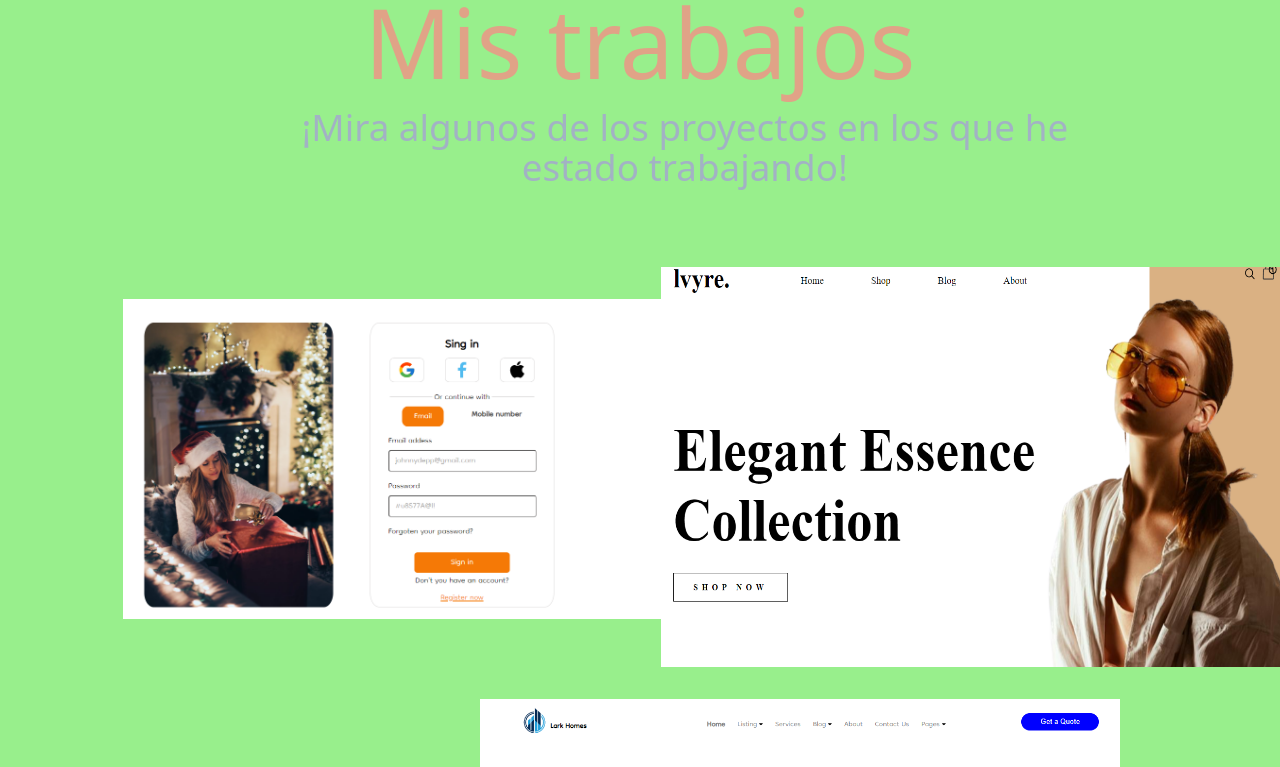
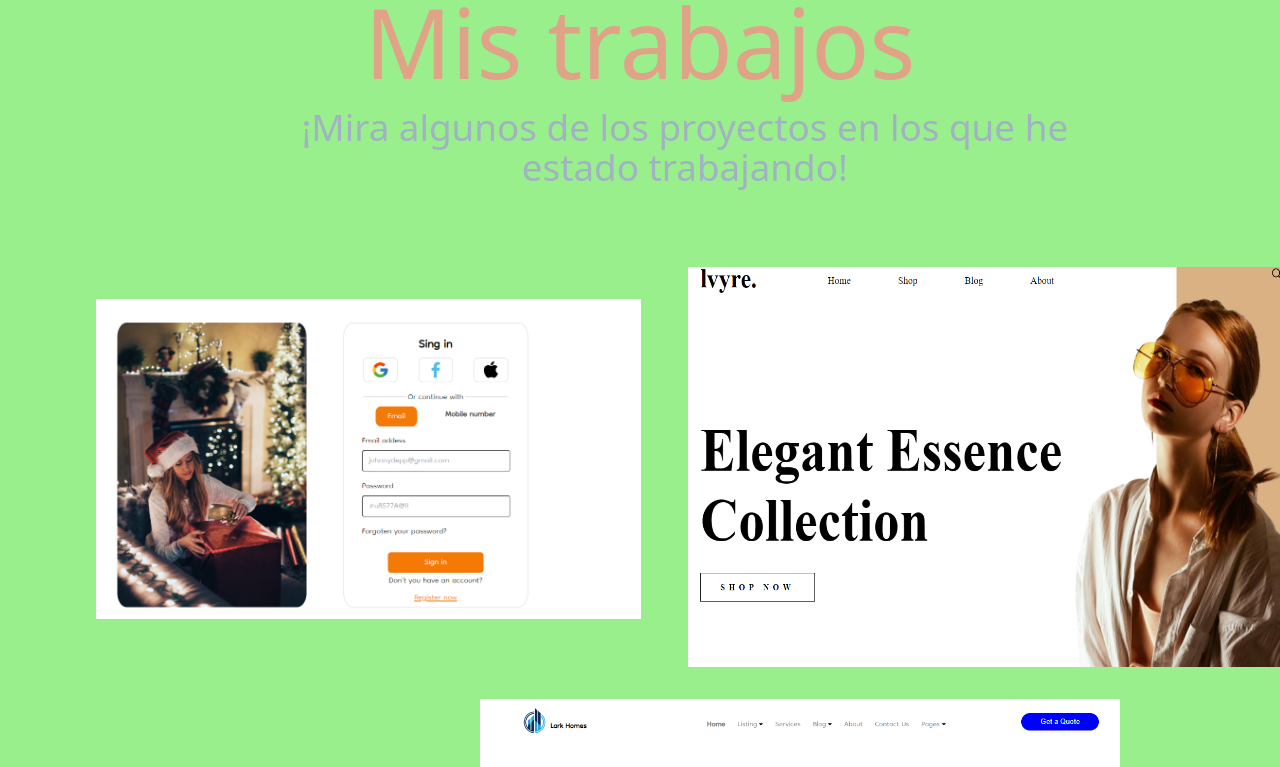
Before and after one commit to noeliafalkiewicz/TPFinal-ReactVite, a React (Vite) app: page / in a window 1280 px wide. Shown: the part 1708-2475 px from the top of the page. Built offline with nearby package versions, Linux system fonts and the light colour scheme.

Commit message:
cambios de responsive mis trabajos 2

```diff
--- a/src/componentes/Work.css
+++ b/src/componentes/Work.css
@@ -147,7 +147,7 @@
 
 
   .Caja1{
-   width: 25rem;
+   width: 30rem;
    height: 22rem;
    display: flex;
 }
```
